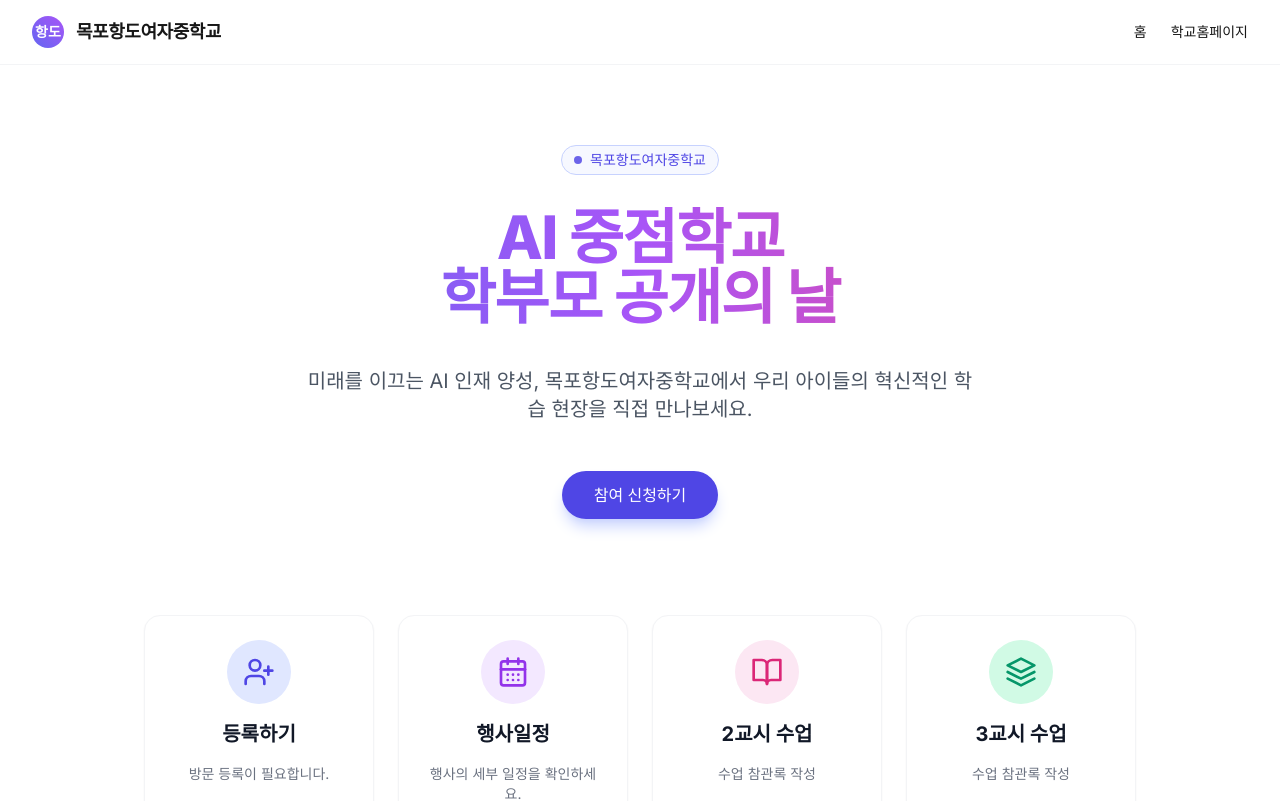
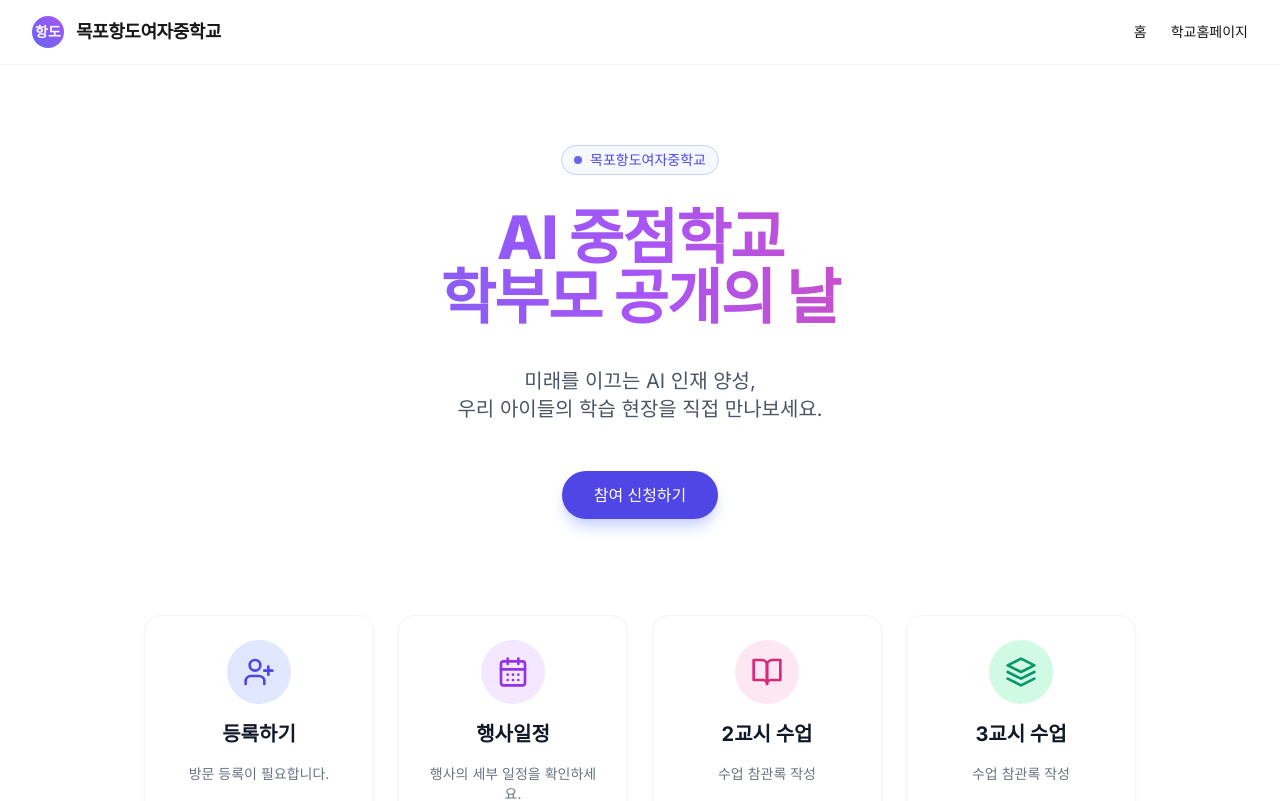
Before and after one commit to tmdhee-max/AIopenclass, a Next.js app: page / in a window 1280 px wide. Shown: the top 801 px of the page. Built offline with nearby package versions, Linux system fonts and the light colour scheme.

Commit message:
style: update hero sub-description with line break

```diff
--- a/app/page.tsx
+++ b/app/page.tsx
@@ -18,7 +18,7 @@ export default function Home() {
 
         {/* 서브 설명 */}
         <p className="max-w-2xl mx-auto text-lg sm:text-xl text-gray-600 dark:text-gray-300 leading-relaxed">
-          미래를 이끄는 AI 인재 양성, 목포항도여자중학교에서 우리 아이들의 혁신적인 학습 현장을 직접 만나보세요.
+          미래를 이끄는 AI 인재 양성, <br /> 우리 아이들의 학습 현장을 직접 만나보세요.
         </p>
 
         {/* 액션 버튼 */}
```
